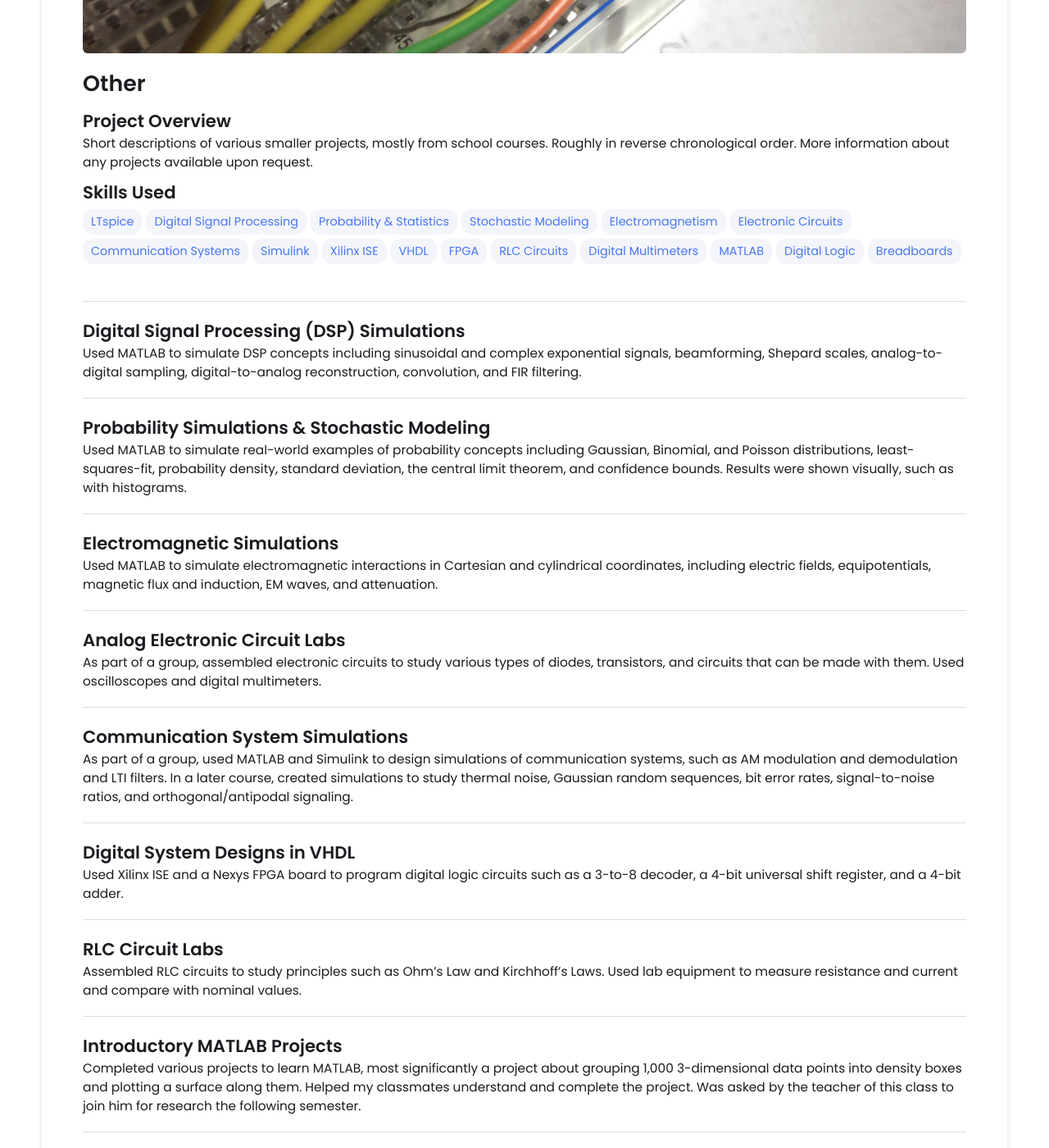
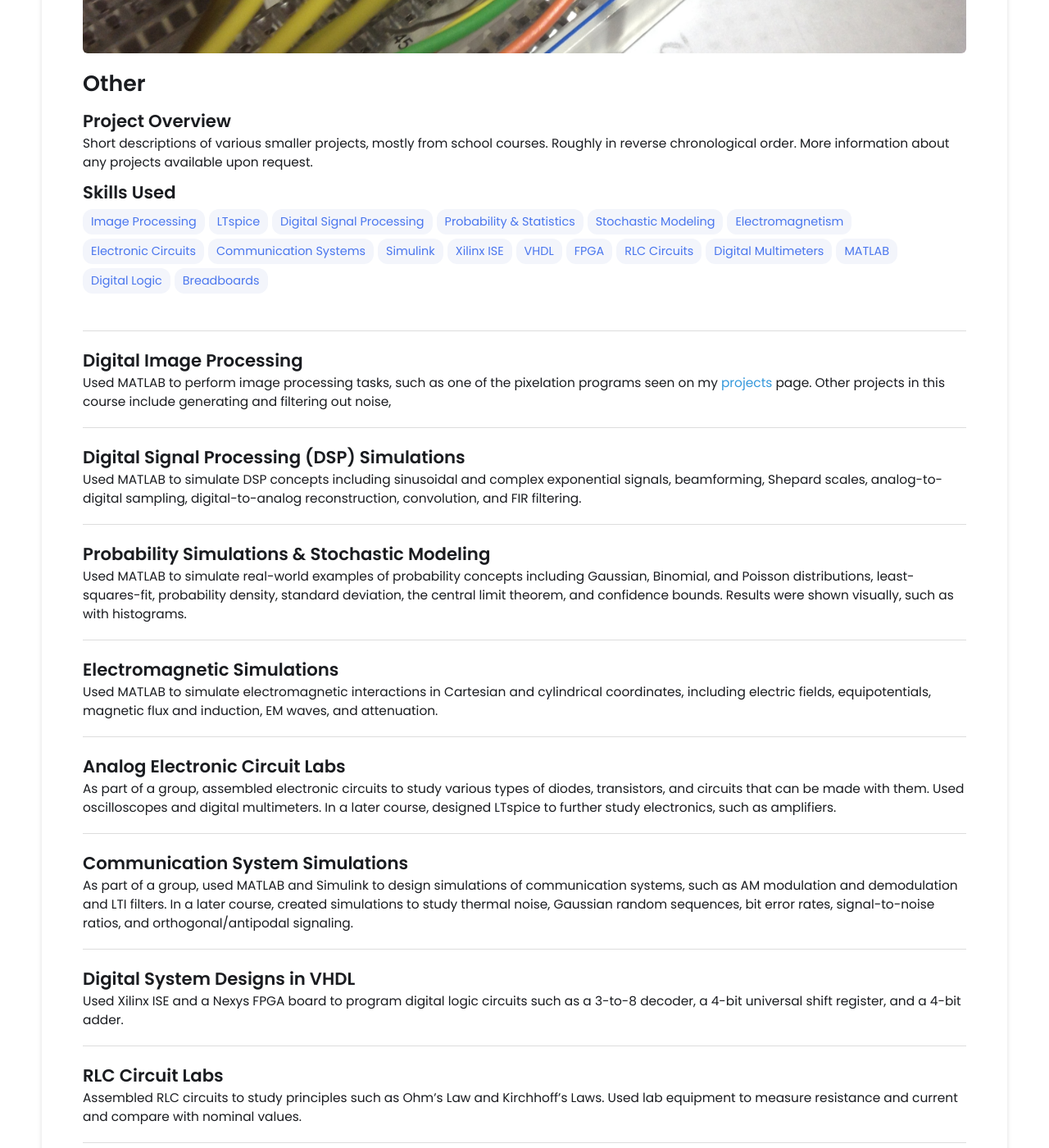
Before and after one commit to MattPieti/MattPieti.github.io, a Jekyll site: the page built from _projects/9other/index.md, in a window 1280 px wide and 1400 px high, scrolled down 425 px. Shown: the whole window at 82% size. Built offline with Jekyll 4.4.1, drawn with Linux system fonts in a browser that asks for light colours.

Commit message:
Update index.md

```diff
--- a/_projects/9other/index.md
+++ b/_projects/9other/index.md
@@ -3,6 +3,7 @@ layout: post
 title: Other
 description: Short descriptions of various smaller projects, mostly from school courses. Roughly in reverse chronological order. More information about any projects available upon request.
 skills:
+  - Image Processing
   - LTspice
   - Digital Signal Processing
   - Probability & Statistics
@@ -22,6 +23,13 @@ skills:
 
 main-image: /breadboard.JPG
 ---
+
+---
+
+## Digital Image Processing
+
+
+Used MATLAB to perform image processing tasks, such as one of the pixelation programs seen on my [projects](https://mattpieti.github.io/#projects) page. Other projects in this course include generating and filtering out noise,
 
 ---
 
@@ -49,7 +57,7 @@ Used MATLAB to simulate electromagnetic interactions in Cartesian and cylindrica
 ## Analog Electronic Circuit Labs
 
 
-As part of a group, assembled electronic circuits to study various types of diodes, transistors, and circuits that can be made with them. Used oscilloscopes and digital multimeters.
+As part of a group, assembled electronic circuits to study various types of diodes, transistors, and circuits that can be made with them. Used oscilloscopes and digital multimeters. In a later course, designed LTspice to further study electronics, such as amplifiers.
 
 ---
 
```
